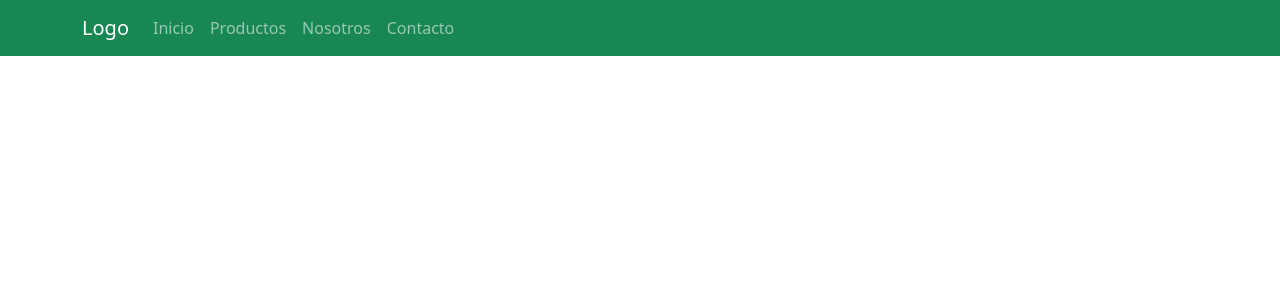
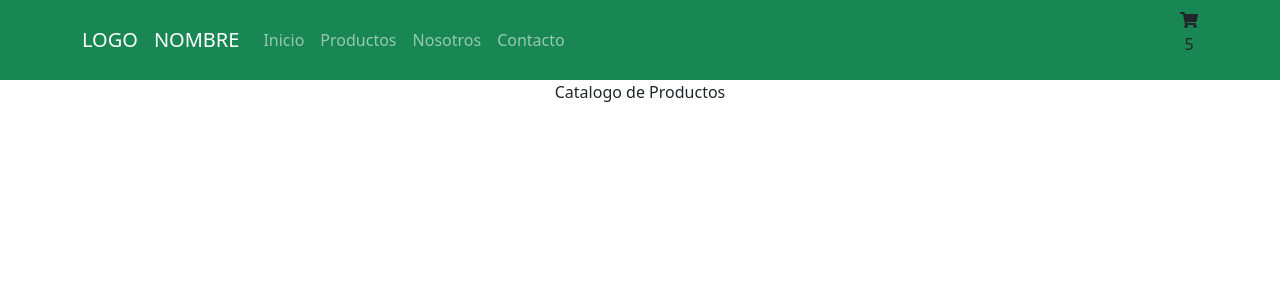
Before and after one commit to AgustinVicario/proyecto-react-js, a React (Create React App) app: page / in a window 1280 px wide. Shown: the top 300 px of the page. Built offline with nearby package versions, Linux system fonts and the light colour scheme.

Commit message:
Navbar+CartWidget

```diff
--- a/package.json
+++ b/package.json
@@ -3,10 +3,16 @@
   "version": "0.1.0",
   "private": true,
   "dependencies": {
+    "@fortawesome/fontawesome-svg-core": "^1.2.36",
+    "@fortawesome/free-brands-svg-icons": "^5.15.4",
+    "@fortawesome/free-solid-svg-icons": "^5.15.4",
+    "@fortawesome/react-fontawesome": "^0.1.16",
     "@testing-library/jest-dom": "^5.16.1",
     "@testing-library/react": "^12.1.2",
     "@testing-library/user-event": "^13.5.0",
+    "bootstrap": "^5.1.3",
     "react": "^17.0.2",
+    "react-bootstrap": "^2.1.0",
     "react-dom": "^17.0.2",
     "react-scripts": "5.0.0",
     "web-vitals": "^2.1.3"
--- a/src/App.js
+++ b/src/App.js
@@ -1,11 +1,13 @@
 import "./App.css";
 import "bootstrap/dist/css/bootstrap.min.css";
-import { NavbarApp } from "./components/NavBar";
+import { NavbarApp } from "./components/NavBar/NavBar";
+import ItemListContainer from "./ItemListContainer/ItemListContainer";
 
 function App() {
   return (
     <div className="App">
       <NavbarApp />
+      <ItemListContainer greeting="Catalogo de Productos" />
     </div>
   );
 }
--- /dev/null
+++ b/src/ItemListContainer/ItemListContainer.jsx
@@ -0,0 +1,11 @@
+import React from "react";
+
+const ItemListContainer = (props) => {
+  return (
+    <div>
+      <p>{props.greeting}</p>
+    </div>
+  );
+};
+
+export default ItemListContainer;
--- /dev/null
+++ b/src/components/CartWidget/CartWidget.jsx
@@ -0,0 +1,14 @@
+import React from "react";
+import { FontAwesomeIcon } from "@fortawesome/react-fontawesome";
+import { faShoppingCart } from "@fortawesome/free-solid-svg-icons";
+
+const CartWidget = () => {
+  return (
+    <div>
+      <FontAwesomeIcon icon={faShoppingCart} />
+      <p>5</p>
+    </div>
+  );
+};
+
+export default CartWidget;
--- a/src/components/NavBar.jsx
+++ /dev/null
@@ -1,22 +0,0 @@
-import { Navbar, Container, Nav, NavDropdown } from "react-bootstrap";
-
-export const NavbarApp = () => {
-  return (
-    <>
-      <Navbar bg="success" variant="dark" expand="lg">
-        <Container>
-          <Navbar.Brand>Logo</Navbar.Brand>
-          <Navbar.Toggle aria-controls="basic-navbar-nav" />
-          <Navbar.Collapse id="basic-navbar-nav">
-            <Nav className="me-auto">
-              <Nav.Link href="Inicio">Inicio</Nav.Link>
-              <Nav.Link href="Productos">Productos</Nav.Link>
-              <Nav.Link href="Nosotros">Nosotros</Nav.Link>
-              <Nav.Link href="Contacto">Contacto</Nav.Link>
-            </Nav>
-          </Navbar.Collapse>
-        </Container>
-      </Navbar>
-    </>
-  );
-};
--- /dev/null
+++ b/src/components/NavBar/NavBar.jsx
@@ -0,0 +1,30 @@
+import React from "react";
+import { Navbar, Container, Nav, NavbarBrand } from "react-bootstrap";
+import CartWidget from "../CartWidget/CartWidget";
+
+export const NavbarApp = () => {
+  return (
+    <>
+      <div id="navbar">
+        <Navbar bg="success" variant="dark" expand="lg">
+          <Container>
+            <Navbar.Brand href="#home">LOGO</Navbar.Brand>
+            <NavbarBrand>NOMBRE</NavbarBrand>
+            <Navbar.Toggle aria-controls="basic-navbar-nav" />
+            <Navbar.Collapse id="basic-navbar-nav">
+              <Nav className="me-auto">
+                <Nav.Link href="#">Inicio</Nav.Link>
+                <Nav.Link href="#">Productos</Nav.Link>
+                <Nav.Link href="#">Nosotros</Nav.Link>
+                <Nav.Link href="#">Contacto</Nav.Link>
+              </Nav>
+              <CartWidget />
+            </Navbar.Collapse>
+          </Container>
+        </Navbar>
+      </div>
+    </>
+  );
+};
+
+export default NavbarApp;
```
Also changed, not shown: 1 other file (tests, documents, lock files or other folders).
